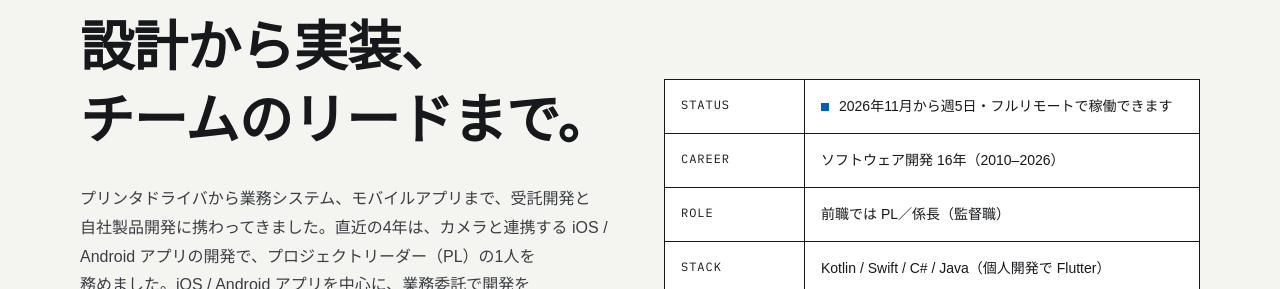
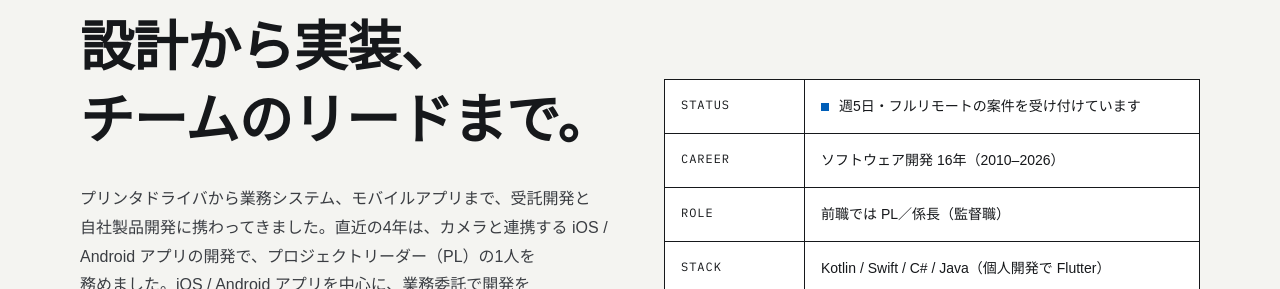
Before and after one commit to hirokikurogi-oss/hirokikurogi-oss.github.io, a Jekyll site: the page built from index.html, in a window 1280 px wide and 900 px high. Shown: the part 375-664 px from the top of the window. Built offline with Jekyll 4.4.1, drawn with Linux system fonts in a browser that asks for light colours; some web fonts are replaced.

Commit message:
稼働開始時期の表記をやめる
Co-Authored-By: Claude Opus 5.5 <noreply@anthropic.com>

```diff
--- a/_config.yml
+++ b/_config.yml
@@ -11,7 +11,6 @@ writer_url: https://green062576.studio.site/
 
 # 開発案件の受付状況。open = 受付中、closed = 受付停止
 availability: open
-available_from: 2026年11月
 
 # スキル表の横棒の最大値（年）
 skill_scale_years: 7
--- a/index.html
+++ b/index.html
@@ -15,7 +15,7 @@ layout: default
   <dl class="spec">
     <div><dt>STATUS</dt><dd class="status">
       {%- if site.availability == 'open' -%}
-      <span class="dot" aria-hidden="true"></span>{{ site.available_from }}から週5日・フルリモートで稼働できます
+      <span class="dot" aria-hidden="true"></span>週5日・フルリモートの案件を受け付けています
       {%- else -%}
       現在、開発案件の受付を停止しています
       {%- endif -%}
```
Also changed, not shown: README.md.
